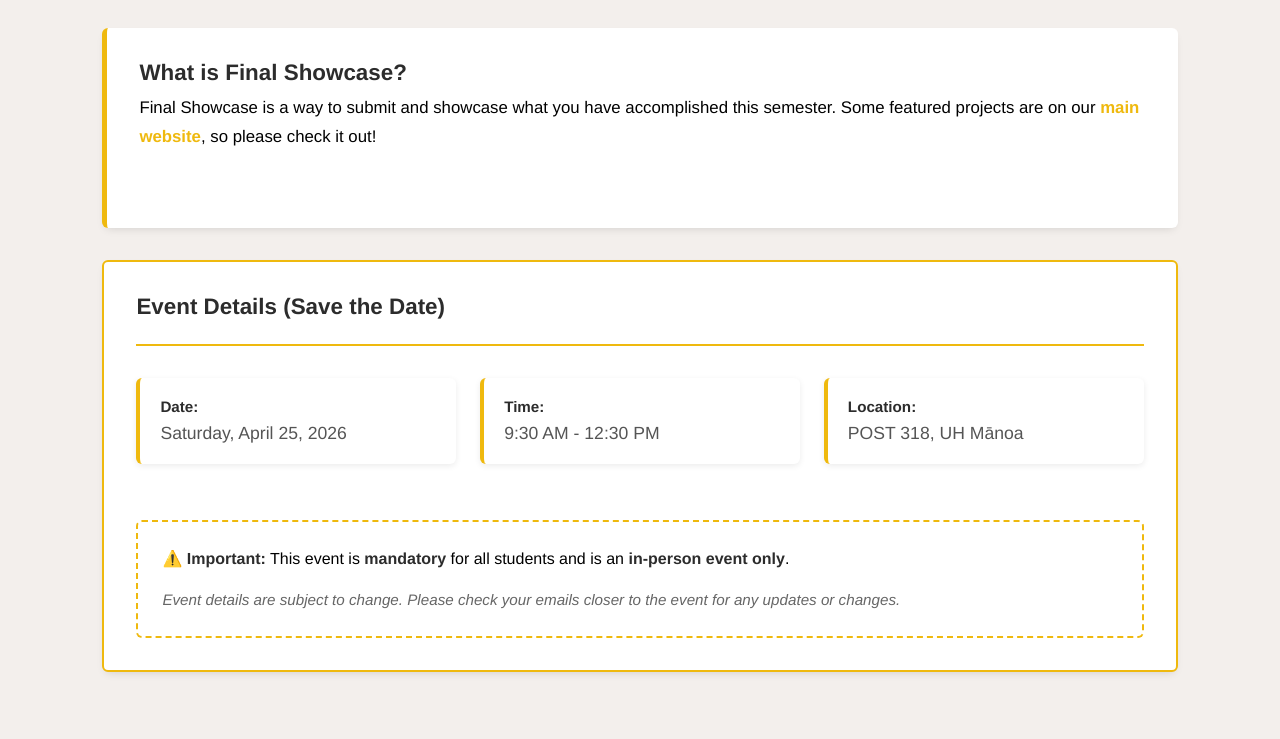
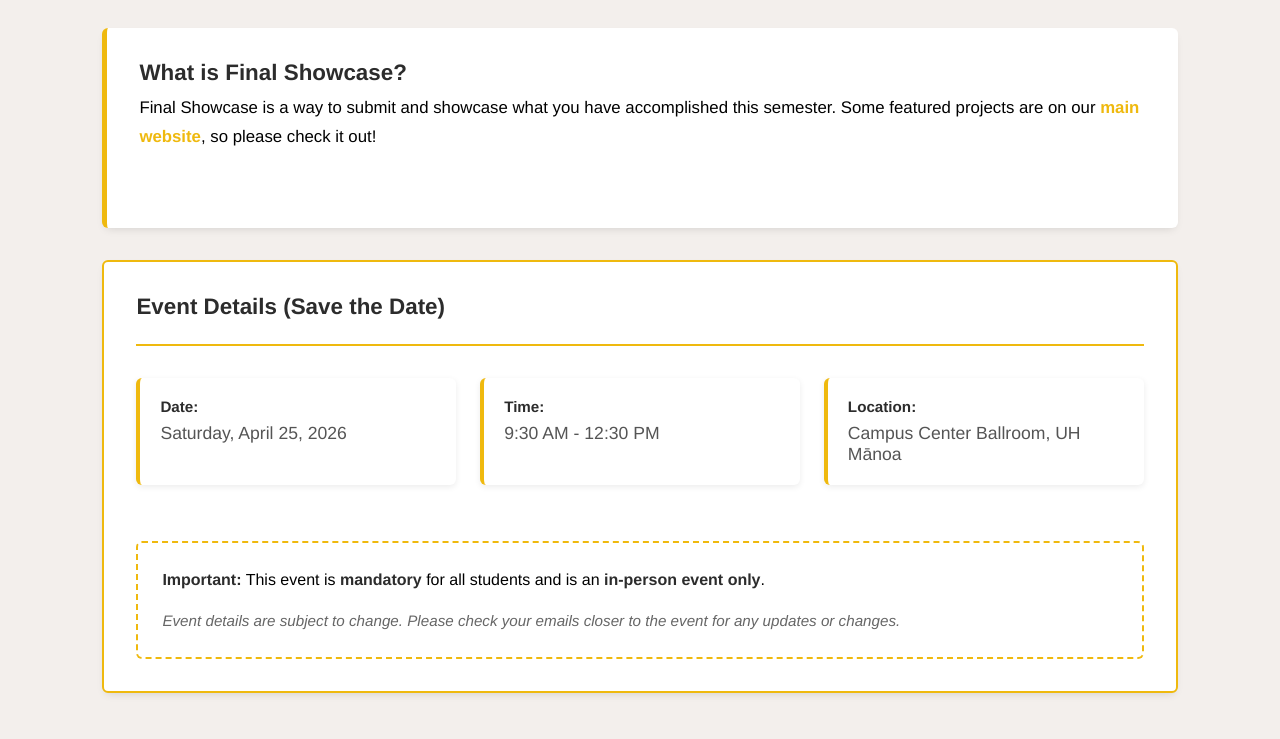
Before and after one commit to icspark-UHM/Spring-2026, a React (Vite) app in the folder react/: page /showcase in a window 1280 px wide. Shown: the part 397-1136 px from the top of the page. Built offline with nearby package versions, Linux system fonts and the light colour scheme.

Commit message:
week 2 update

```diff
--- a/react/src/pages/Class.tsx
+++ b/react/src/pages/Class.tsx
@@ -13,7 +13,7 @@ interface WeekData {
 
 const weeksData: WeekData[] = [
   { week: 1, title: 'Week 1: 1/17', desc: 'Intro to HTML, CSS, JS', project: null, recording: null, internalLink: '/syllabus' },
-  { week: 2, title: 'Week 2: 1/24', desc: 'Text Editors, File Paths, and Replit', project: null, recording: null },
+  { week: 2, title: 'Week 2: 1/24', desc: 'Text Editors, File Paths, and Replit', project: null, recording: 'https://drive.google.com/drive/folders/1ILZLU6dxPb-1VFmj2tkxd1aAoeubZoei' },
   { week: 3, title: 'Week 3: 2/7', desc: 'CSS Basics and Flexbox', project: null, recording: null },
   { week: 4, title: 'Week 4: 2/14', desc: 'Javascript Variables, Data Types, Operators, and If statements', project: null, recording: null },
   { week: 5, title: 'Week 5: 2/21', desc: 'Functions', project: null, recording: null },
--- a/react/src/pages/Showcase.tsx
+++ b/react/src/pages/Showcase.tsx
@@ -82,13 +82,13 @@ function Showcase() {
             </div>
             <div className={styles.eventInfoItem}>
               <strong>Location:</strong>
-              <span>POST 318, UH Mānoa</span>
+              <span>Campus Center Ballroom, UH Mānoa</span>
             </div>
           </div>
 
           <div className={styles.eventNotice}>
             <p>
-              <strong>⚠️ Important:</strong> This event is <strong>mandatory</strong> for all students
+              <strong>Important:</strong> This event is <strong>mandatory</strong> for all students
               and is an <strong>in-person event only</strong>.
             </p>
             <p className={styles.eventDisclaimer}>
```
